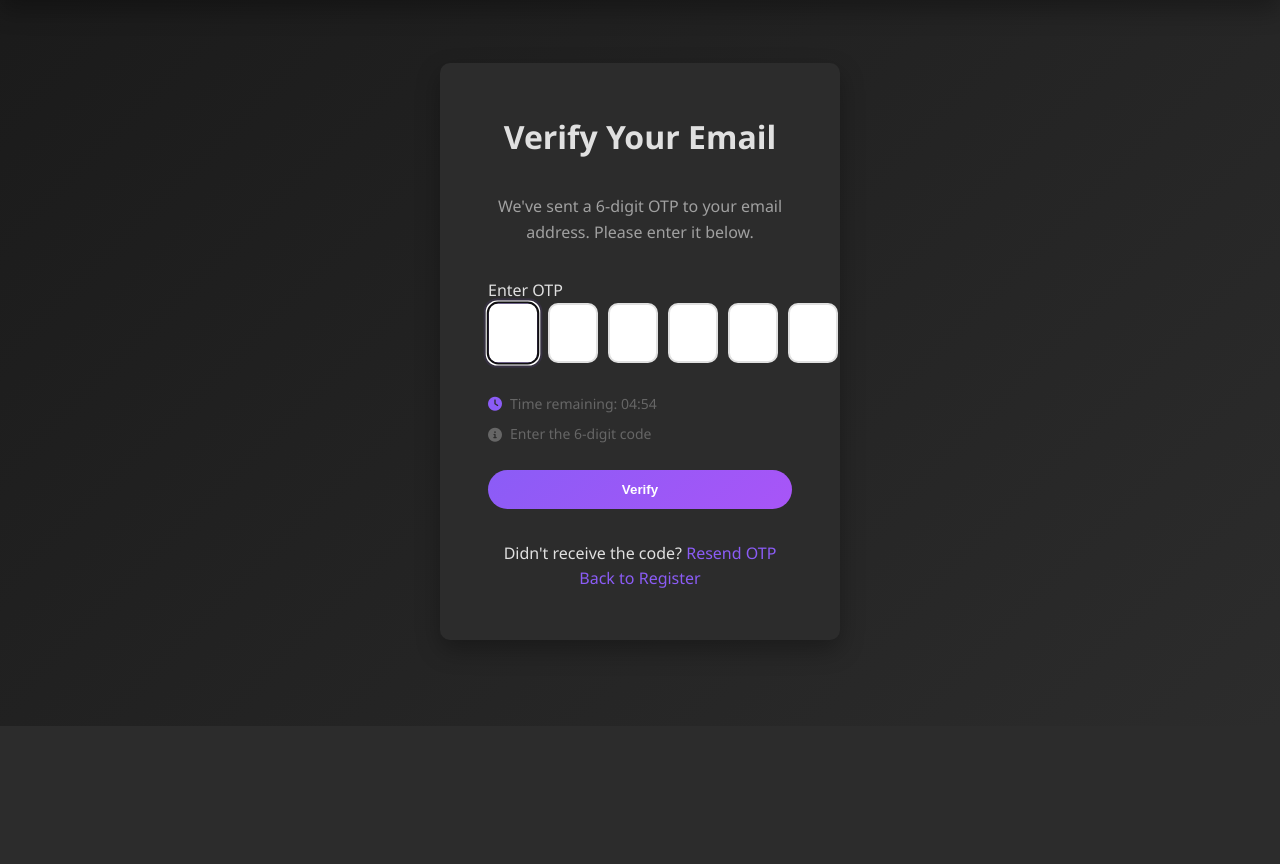
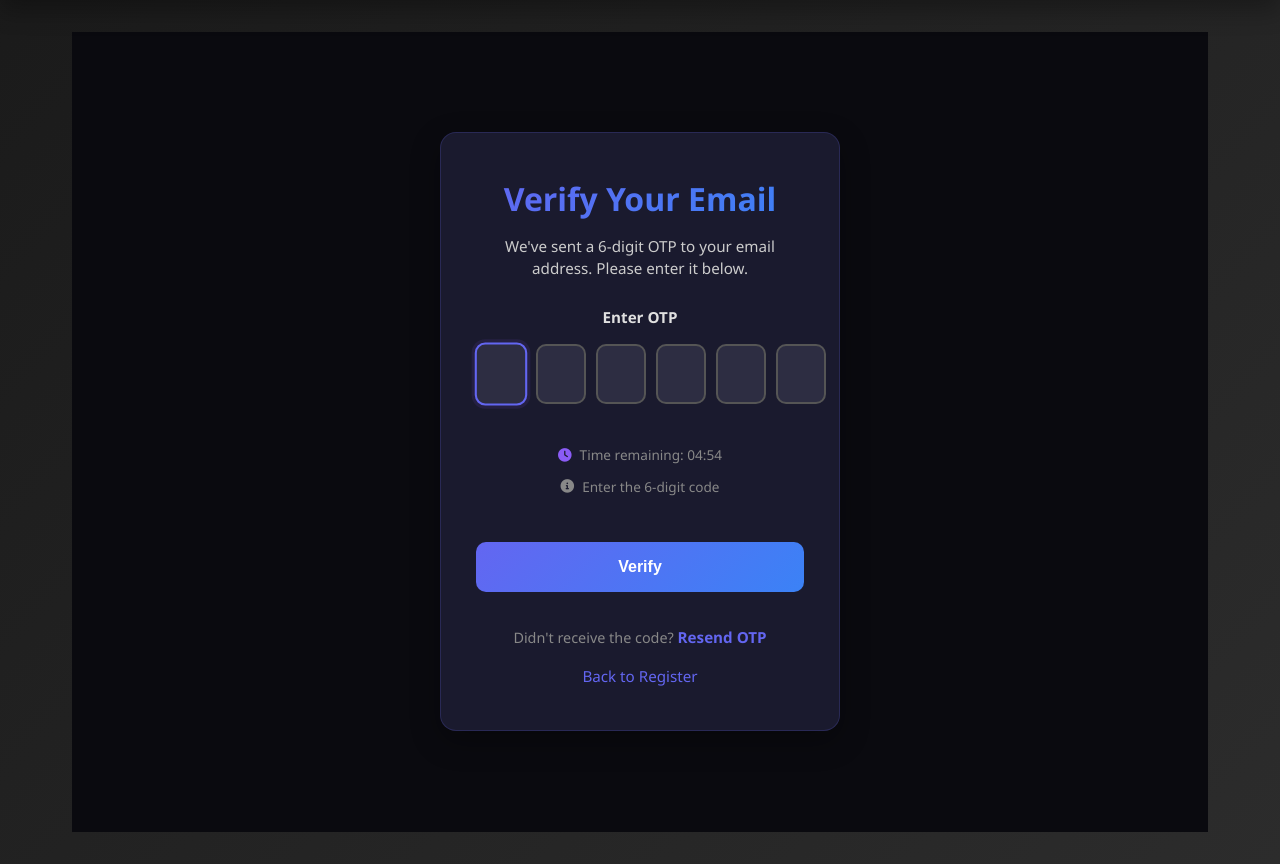
Before and after one commit to Burhan-012345/ShadowTalk, a Flask app: page /verify-otp in a window 1280 px wide. Shown: the part 74-938 px from the top of the page. Before the commit the page ends 728 px from the top, so only its background shows below. Run offline with Flask 3, Linux system fonts and the light colour scheme; a user stored in the database is signed in; parts of the project's set-up code (start-up, migrations or seed data) failed here and were passed over; some libraries are stand-ins or nearby versions.

Commit message:
Update verify_otp.html

```diff
--- a/templates/auth/verify_otp.html
+++ b/templates/auth/verify_otp.html
@@ -23,6 +23,8 @@
             required
             class="otp-input"
             autocomplete="off"
+            inputmode="numeric"
+            pattern="[0-9]*"
           />
           <input
             type="text"
@@ -32,6 +34,8 @@
             required
             class="otp-input"
             autocomplete="off"
+            inputmode="numeric"
+            pattern="[0-9]*"
           />
           <input
             type="text"
@@ -41,6 +45,8 @@
             required
             class="otp-input"
             autocomplete="off"
+            inputmode="numeric"
+            pattern="[0-9]*"
           />
           <input
             type="text"
@@ -50,6 +56,8 @@
             required
             class="otp-input"
             autocomplete="off"
+            inputmode="numeric"
+            pattern="[0-9]*"
           />
           <input
             type="text"
@@ -59,6 +67,8 @@
             required
             class="otp-input"
             autocomplete="off"
+            inputmode="numeric"
+            pattern="[0-9]*"
           />
           <input
             type="text"
@@ -68,6 +78,8 @@
             required
             class="otp-input"
             autocomplete="off"
+            inputmode="numeric"
+            pattern="[0-9]*"
           />
         </div>
         <input type="hidden" id="otp" name="otp" />
@@ -87,7 +99,7 @@
 
       <button type="submit" class="btn-primary btn-full" id="submitBtn">
         <span class="btn-text">Verify</span>
-        <div class="btn-loading" style="display: none;">
+        <div class="btn-loading" style="display: none">
           <div class="loading-spinner"></div>
           <span>Verifying...</span>
         </div>
@@ -102,29 +114,88 @@
 </div>
 
 <style>
+  /* Mobile-First Responsive Styles */
+  .auth-container {
+    min-height: 100vh;
+    display: flex;
+    align-items: center;
+    justify-content: center;
+    padding: 20px;
+    background: #0a0a0f;
+  }
+
+  .auth-card {
+    background: #1a1a2e;
+    border-radius: 16px;
+    padding: 30px 25px;
+    box-shadow: 0 10px 30px rgba(0, 0, 0, 0.3);
+    border: 1px solid rgba(99, 102, 241, 0.2);
+    width: 100%;
+    max-width: 400px;
+    margin: 0 auto;
+  }
+
+  .auth-title {
+    font-size: 1.75rem;
+    font-weight: 700;
+    text-align: center;
+    margin-bottom: 10px;
+    background: linear-gradient(135deg, #6366f1, #3b82f6);
+    -webkit-background-clip: text;
+    -webkit-text-fill-color: transparent;
+  }
+
+  .auth-subtitle {
+    text-align: center;
+    color: #ccc;
+    margin-bottom: 25px;
+    font-size: 0.95rem;
+    line-height: 1.5;
+  }
+
+  .form-group {
+    margin-bottom: 20px;
+  }
+
+  .form-group label {
+    display: block;
+    margin-bottom: 15px;
+    font-weight: 600;
+    color: #e0e0e0;
+    font-size: 0.95rem;
+    text-align: center;
+  }
+
+  /* OTP Input Container */
   .otp-input-container {
     display: flex;
     justify-content: space-between;
-  gap: 10px;
-  margin-bottom: 15px;
+    gap: 8px;
+    margin-bottom: 20px;
+    max-width: 320px;
+    margin-left: auto;
+    margin-right: auto;
   }
 
   .otp-input {
-  width: 50px;
-  height: 60px;
+    width: 45px;
+    height: 55px;
     text-align: center;
-  font-size: 24px;
+    font-size: 1.25rem;
     font-weight: bold;
-  border: 2px solid #e0e0e0;
+    border: 2px solid #555;
     border-radius: 10px;
-  background: #fff;
+    background: #2d2d42;
+    color: white;
     transition: all 0.3s ease;
+    font-size: 18px; /* Prevent zoom on iOS */
   }
 
   .otp-input:focus {
-  border-color: #8b5cf6;
+    border-color: #6366f1;
     box-shadow: 0 0 0 3px rgba(139, 92, 246, 0.1);
     transform: scale(1.05);
+    outline: none;
   }
 
   .otp-input.filled {
@@ -138,16 +209,18 @@
     animation: shake 0.5s ease-in-out;
   }
 
+  /* OTP Status */
   .otp-status {
-  margin-top: 15px;
-  font-size: 14px;
+    margin-top: 20px;
+    font-size: 0.85rem;
   }
 
   .otp-timer {
     display: flex;
     align-items: center;
-  margin-bottom: 8px;
-  color: #666;
+    justify-content: center;
+    margin-bottom: 10px;
+    color: #888;
   }
 
   .otp-timer i {
@@ -163,7 +236,8 @@
   .otp-validity {
     display: flex;
     align-items: center;
-  color: #666;
+    justify-content: center;
+    color: #888;
     transition: all 0.3s ease;
   }
 
@@ -179,10 +253,32 @@
     color: #e74c3c;
   }
 
+  /* Buttons */
   .btn-primary {
+    width: 100%;
+    padding: 14px 20px;
+    background: linear-gradient(135deg, #6366f1, #3b82f6);
+    color: white;
+    border: none;
+    border-radius: 10px;
+    font-size: 1rem;
+    font-weight: 600;
+    cursor: pointer;
+    transition: all 0.3s ease;
     position: relative;
     overflow: hidden;
-  transition: all 0.3s ease;
+    min-height: 50px;
+  }
+
+  .btn-primary:hover:not(:disabled) {
+    transform: translateY(-2px);
+    box-shadow: 0 4px 12px rgba(99, 102, 241, 0.3);
+  }
+
+  .btn-primary:disabled {
+    background-color: #6b7280;
+    cursor: not-allowed;
+    transform: none !important;
   }
 
   .btn-primary .btn-text,
@@ -206,21 +302,120 @@
     margin-right: 8px;
   }
 
+  /* Auth Links */
+  .auth-links {
+    text-align: center;
+    margin-top: 25px;
+  }
+
+  .auth-links p {
+    margin-bottom: 15px;
+    color: #888;
+    font-size: 0.9rem;
+  }
+
+  .auth-links a {
+    color: #6366f1;
+    text-decoration: none;
+    font-size: 0.95rem;
+    transition: color 0.3s ease;
+  }
+
+  .auth-links a:hover {
+    color: #8b5cf6;
+    text-decoration: underline;
+  }
+
+  #resendLink {
+    position: relative;
+    overflow: hidden;
+    font-weight: 600;
+  }
+
+  #resendLink::after {
+    content: "";
+    position: absolute;
+    bottom: 0;
+    left: 0;
+    width: 100%;
+    height: 1px;
+    background-color: #8b5cf6;
+    transform: scaleX(0);
+    transform-origin: bottom right;
+    transition: transform 0.3s ease;
+  }
+
+  #resendLink:hover::after {
+    transform: scaleX(1);
+    transform-origin: bottom left;
+  }
+
+  .resend-disabled {
+    color: #95a5a6 !important;
+    pointer-events: none;
+    cursor: not-allowed;
+  }
+
+  /* Alert Styles */
+  .alert {
+    padding: 12px 16px;
+    border-radius: 8px;
+    margin-bottom: 20px;
+    font-size: 0.9rem;
+    animation: slideIn 0.3s ease-out;
+  }
+
+  .alert-error {
+    background-color: rgba(239, 68, 68, 0.1);
+    color: #ef4444;
+    border: 1px solid rgba(239, 68, 68, 0.3);
+  }
+
+  .alert-success {
+    background-color: rgba(16, 185, 129, 0.1);
+    color: #10b981;
+    border: 1px solid rgba(16, 185, 129, 0.3);
+    display: flex;
+    align-items: center;
+  }
+
+  .alert-success i {
+    margin-right: 8px;
+  }
+
+  /* Animations */
   @keyframes spin {
-  0% { transform: rotate(0deg); }
-  100% { transform: rotate(360deg); }
+    0% {
+      transform: rotate(0deg);
+    }
+    100% {
+      transform: rotate(360deg);
+    }
   }
 
   @keyframes shake {
-  0%, 100% { transform: translateX(0); }
-  25% { transform: translateX(-5px); }
-  75% { transform: translateX(5px); }
+    0%,
+    100% {
+      transform: translateX(0);
+    }
+    25% {
+      transform: translateX(-5px);
+    }
+    75% {
+      transform: translateX(5px);
+    }
   }
 
   @keyframes pulse {
-  0% { opacity: 1; }
-  50% { opacity: 0.7; }
-  100% { opacity: 1; }
+    0% {
+      opacity: 1;
+    }
+    50% {
+      opacity: 0.7;
+    }
+    100% {
+      opacity: 1;
+    }
   }
 
   @keyframes slideIn {
@@ -253,51 +448,85 @@
     animation: slideIn 0.3s ease-out;
   }
 
-#resendLink {
-  position: relative;
-  overflow: hidden;
+  /* Mobile Optimizations */
+  @media (max-width: 480px) {
+    .auth-container {
+      padding: 15px;
     }
 
-#resendLink::after {
-  content: '';
-  position: absolute;
-  bottom: 0;
-  left: 0;
-  width: 100%;
-  height: 1px;
-  background-color: #8b5cf6;
-  transform: scaleX(0);
-  transform-origin: bottom right;
-  transition: transform 0.3s ease;
+    .auth-card {
+      padding: 25px 20px;
     }
 
-#resendLink:hover::after {
-  transform: scaleX(1);
-  transform-origin: bottom left;
+    .auth-title {
+      font-size: 1.5rem;
     }
 
-.btn-primary:disabled {
-  background-color: #bdc3c7;
-  cursor: not-allowed;
+    .otp-input-container {
+      gap: 6px;
+      max-width: 280px;
     }
 
-.resend-disabled {
-  color: #95a5a6 !important;
-  pointer-events: none;
-  cursor: not-allowed;
+    .otp-input {
+      width: 40px;
+      height: 50px;
+      font-size: 16px;
+    }
+
+    .btn-primary {
+      padding: 12px 16px;
+      font-size: 0.95rem;
+    }
+
+    .otp-status {
+      font-size: 0.8rem;
+    }
+  }
+
+  @media (min-width: 768px) {
+    .auth-card {
+      padding: 40px 35px;
+    }
+
+    .auth-title {
+      font-size: 2rem;
+    }
+
+    .otp-input-container {
+      gap: 10px;
+      max-width: 340px;
+    }
+
+    .otp-input {
+      width: 50px;
+      height: 60px;
+    }
+  }
+
+  @media (max-width: 360px) {
+    .otp-input-container {
+      gap: 4px;
+      max-width: 260px;
+    }
+
+    .otp-input {
+      width: 38px;
+      height: 48px;
+      font-size: 15px;
+    }
   }
 </style>
 
 <script>
-document.addEventListener('DOMContentLoaded', function() {
-  const otpInputs = document.querySelectorAll('.otp-input');
-  const hiddenOtpInput = document.getElementById('otp');
-  const otpForm = document.getElementById('otpForm');
-  const submitBtn = document.getElementById('submitBtn');
-  const resendLink = document.getElementById('resendLink');
-  const countdownElement = document.getElementById('countdown');
-  const otpValidity = document.getElementById('otpValidity');
-  const otpTimer = document.querySelector('.otp-timer');
+  document.addEventListener("DOMContentLoaded", function () {
+    const otpInputs = document.querySelectorAll(".otp-input");
+    const hiddenOtpInput = document.getElementById("otp");
+    const otpForm = document.getElementById("otpForm");
+    const submitBtn = document.getElementById("submitBtn");
+    const resendLink = document.getElementById("resendLink");
+    const countdownElement = document.getElementById("countdown");
+    const otpValidity = document.getElementById("otpValidity");
+    const otpTimer = document.querySelector(".otp-timer");
 
     let countdown;
     let timeLeft = 300; // 5 minutes in seconds
@@ -307,12 +536,12 @@
     function initializeOTPInputs() {
       otpInputs.forEach((input, index) => {
         // Handle input
-      input.addEventListener('input', function(e) {
+        input.addEventListener("input", function (e) {
           const value = e.target.value;
 
           // Only allow numbers
           if (!/^\d*$/.test(value)) {
-          e.target.value = '';
+            e.target.value = "";
             return;
           }
 
@@ -328,26 +557,28 @@
         });
 
         // Handle backspace
-      input.addEventListener('keydown', function(e) {
-        if (e.key === 'Backspace' && !e.target.value && index > 0) {
+        input.addEventListener("keydown", function (e) {
+          if (e.key === "Backspace" && !e.target.value && index > 0) {
             otpInputs[index - 1].focus();
           }
         });
 
         // Handle paste
-      input.addEventListener('paste', function(e) {
+        input.addEventListener("paste", function (e) {
           e.preventDefault();
-        const pastedData = e.clipboardData.getData('text').slice(0, 6);
+          const pastedData = e.clipboardData.getData("text").slice(0, 6);
 
           // Fill inputs with pasted data
-        pastedData.split('').forEach((char, i) => {
+          pastedData.split("").forEach((char, i) => {
             if (i < otpInputs.length && /^\d$/.test(char)) {
               otpInputs[i].value = char;
             }
           });
 
           // Focus next empty input or last input
-        const nextEmptyIndex = Array.from(otpInputs).findIndex(input => !input.value);
+          const nextEmptyIndex = Array.from(otpInputs).findIndex(
+            (input) => !input.value
+          );
           if (nextEmptyIndex !== -1) {
             otpInputs[nextEmptyIndex].focus();
           } else {
@@ -358,24 +589,31 @@
           updateOTPValue();
           validateOTP();
         });
+
+        // Prevent zoom on iOS
+        input.addEventListener("focus", function () {
+          this.style.fontSize = "18px";
+        });
       });
     }
 
     // Update input visual state
     function updateInputState() {
-    otpInputs.forEach(input => {
+      otpInputs.forEach((input) => {
         if (input.value) {
-        input.classList.add('filled');
-        input.classList.remove('error');
+          input.classList.add("filled");
+          input.classList.remove("error");
         } else {
-        input.classList.remove('filled');
+          input.classList.remove("filled");
         }
       });
     }
 
     // Update hidden OTP value
     function updateOTPValue() {
-    const otpValue = Array.from(otpInputs).map(input => input.value).join('');
+      const otpValue = Array.from(otpInputs)
+        .map((input) => input.value)
+        .join("");
       hiddenOtpInput.value = otpValue;
     }
 
@@ -386,15 +624,18 @@
 
       if (otpValue.length === 6) {
         if (isValid) {
-        otpValidity.className = 'otp-validity valid';
-        otpValidity.innerHTML = '<i class="fas fa-check-circle"></i><span>Valid OTP format</span>';
+          otpValidity.className = "otp-validity valid";
+          otpValidity.innerHTML =
+            '<i class="fas fa-check-circle"></i><span>Valid OTP format</span>';
         } else {
-        otpValidity.className = 'otp-validity invalid';
-        otpValidity.innerHTML = '<i class="fas fa-exclamation-circle"></i><span>Invalid OTP format</span>';
+          otpValidity.className = "otp-validity invalid";
+          otpValidity.innerHTML =
+            '<i class="fas fa-exclamation-circle"></i><span>Invalid OTP format</span>';
         }
       } else {
-      otpValidity.className = 'otp-validity';
-      otpValidity.innerHTML = '<i class="fas fa-info-circle"></i><span>Enter the 6-digit code</span>';
+        otpValidity.className = "otp-validity";
+        otpValidity.innerHTML =
+          '<i class="fas fa-info-circle"></i><span>Enter the 6-digit code</span>';
       }
 
       return isValid;
@@ -410,40 +651,43 @@
         const minutes = Math.floor(timeLeft / 60);
         const seconds = timeLeft % 60;
 
-      countdownElement.textContent = `${minutes.toString().padStart(2, '0')}:${seconds.toString().padStart(2, '0')}`;
+        countdownElement.textContent = `${minutes
+          .toString()
+          .padStart(2, "0")}:${seconds.toString().padStart(2, "0")}`;
 
         // Add warning when time is running out
         if (timeLeft <= 60) {
-        otpTimer.classList.add('expiring');
+          otpTimer.classList.add("expiring");
         }
 
         // Enable resend when timer expires
         if (timeLeft <= 0) {
           clearInterval(countdown);
           canResend = true;
-        resendLink.classList.remove('resend-disabled');
-        countdownElement.textContent = '00:00';
-        otpTimer.innerHTML = '<i class="fas fa-exclamation-triangle"></i><span>OTP expired</span>';
+          resendLink.classList.remove("resend-disabled");
+          countdownElement.textContent = "00:00";
+          otpTimer.innerHTML =
+            '<i class="fas fa-exclamation-triangle"></i><span>OTP expired</span>';
         }
       }, 1000);
     }
 
     // Handle form submission
-  otpForm.addEventListener('submit', function(e) {
+    otpForm.addEventListener("submit", function (e) {
       const otpValue = hiddenOtpInput.value;
 
       if (!validateOTP()) {
         e.preventDefault();
 
         // Show error on all inputs
-      otpInputs.forEach(input => {
-        input.classList.add('error');
+        otpInputs.forEach((input) => {
+          input.classList.add("error");
         });
 
         // Shake animation
-      otpForm.classList.add('shake');
+        otpForm.classList.add("shake");
         setTimeout(() => {
-        otpForm.classList.remove('shake');
+          otpForm.classList.remove("shake");
         }, 500);
 
         return;
@@ -451,15 +695,15 @@
 
       // Show loading state
       submitBtn.disabled = true;
-    const btnText = submitBtn.querySelector('.btn-text');
-    const btnLoading = submitBtn.querySelector('.btn-loading');
+      const btnText = submitBtn.querySelector(".btn-text");
+      const btnLoading = submitBtn.querySelector(".btn-loading");
 
-    btnText.style.display = 'none';
-    btnLoading.style.display = 'flex';
+      btnText.style.display = "none";
+      btnLoading.style.display = "flex";
     });
 
     // Handle resend OTP
-  resendLink.addEventListener('click', function(e) {
+    resendLink.addEventListener("click", function (e) {
       e.preventDefault();
 
       if (!canResend) return;
@@ -467,41 +711,44 @@
       // Reset timer
       timeLeft = 300;
       canResend = false;
-    resendLink.classList.add('resend-disabled');
-    otpTimer.classList.remove('expiring');
+      resendLink.classList.add("resend-disabled");
+      otpTimer.classList.remove("expiring");
       startCountdown();
 
       // Clear OTP inputs
-    otpInputs.forEach(input => {
-      input.value = '';
-      input.classList.remove('filled', 'error');
+      otpInputs.forEach((input) => {
+        input.value = "";
+        input.classList.remove("filled", "error");
       });
 
       // Reset validation
-    otpValidity.className = 'otp-validity';
-    otpValidity.innerHTML = '<i class="fas fa-info-circle"></i><span>Enter the 6-digit code</span>';
+      otpValidity.className = "otp-validity";
+      otpValidity.innerHTML =
+        '<i class="fas fa-info-circle"></i><span>Enter the 6-digit code</span>';
 
       // Focus first input
       otpInputs[0].focus();
 
       // Show success message
-    const alert = document.createElement('div');
-    alert.className = 'alert alert-success';
-    alert.innerHTML = '<i class="fas fa-check-circle"></i> New OTP sent to your email';
-    document.querySelector('.auth-card').insertBefore(alert, document.querySelector('.auth-subtitle'));
+      const alert = document.createElement("div");
+      alert.className = "alert alert-success";
+      alert.innerHTML =
+        '<i class="fas fa-check-circle"></i> New OTP sent to your email';
+      document
+        .querySelector(".auth-card")
+        .insertBefore(alert, document.querySelector(".auth-subtitle"));
 
       // Remove alert after 3 seconds
       setTimeout(() => {
-      alert.style.opacity = '0';
-      alert.style.transform = 'translateY(-10px)';
+        alert.style.opacity = "0";
+        alert.style.transform = "translateY(-10px)";
         setTimeout(() => {
           alert.remove();
         }, 300);
       }, 3000);
 
       // Simulate API call to resend OTP
-    // In a real application, you would make an AJAX request here
-    console.log('Resending OTP...');
+      console.log("Resending OTP...");
     });
 
     // Initialize
@@ -513,7 +760,7 @@
   });
 
   // Add shake animation to CSS
-const style = document.createElement('style');
+  const style = document.createElement("style");
   style.textContent = `
   .shake {
     animation: shake 0.5s ease-in-out;
@@ -524,22 +771,6 @@
     25% { transform: translateX(-5px); }
     75% { transform: translateX(5px); }
   }
-
-  .alert-success {
-    background-color: #d4edda;
-    color: #155724;
-    border: 1px solid #c3e6cb;
-    padding: 12px 15px;
-    border-radius: 8px;
-    margin-bottom: 15px;
-    animation: slideIn 0.3s ease-out;
-    display: flex;
-    align-items: center;
-  }
-
-  .alert-success i {
-    margin-right: 8px;
-  }
 `;
   document.head.appendChild(style);
 </script>
```
Lines whose indentation alone changed are shown as unchanged.
